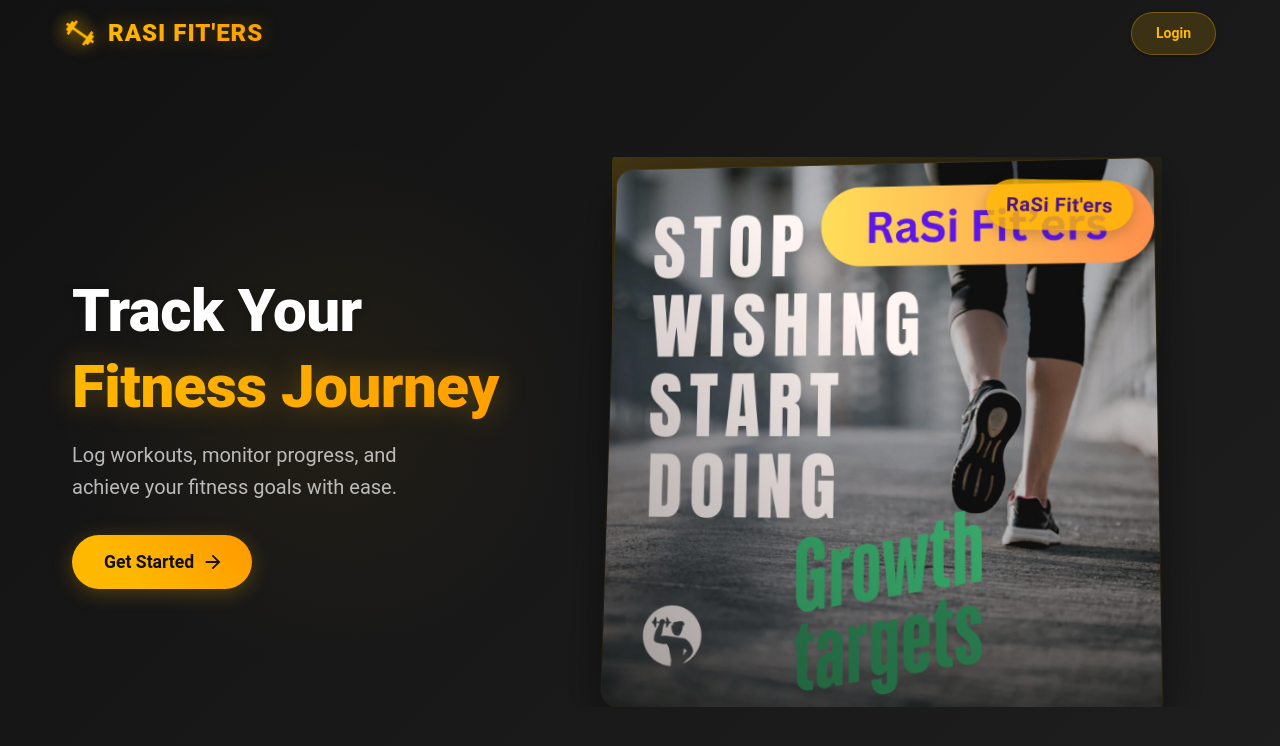
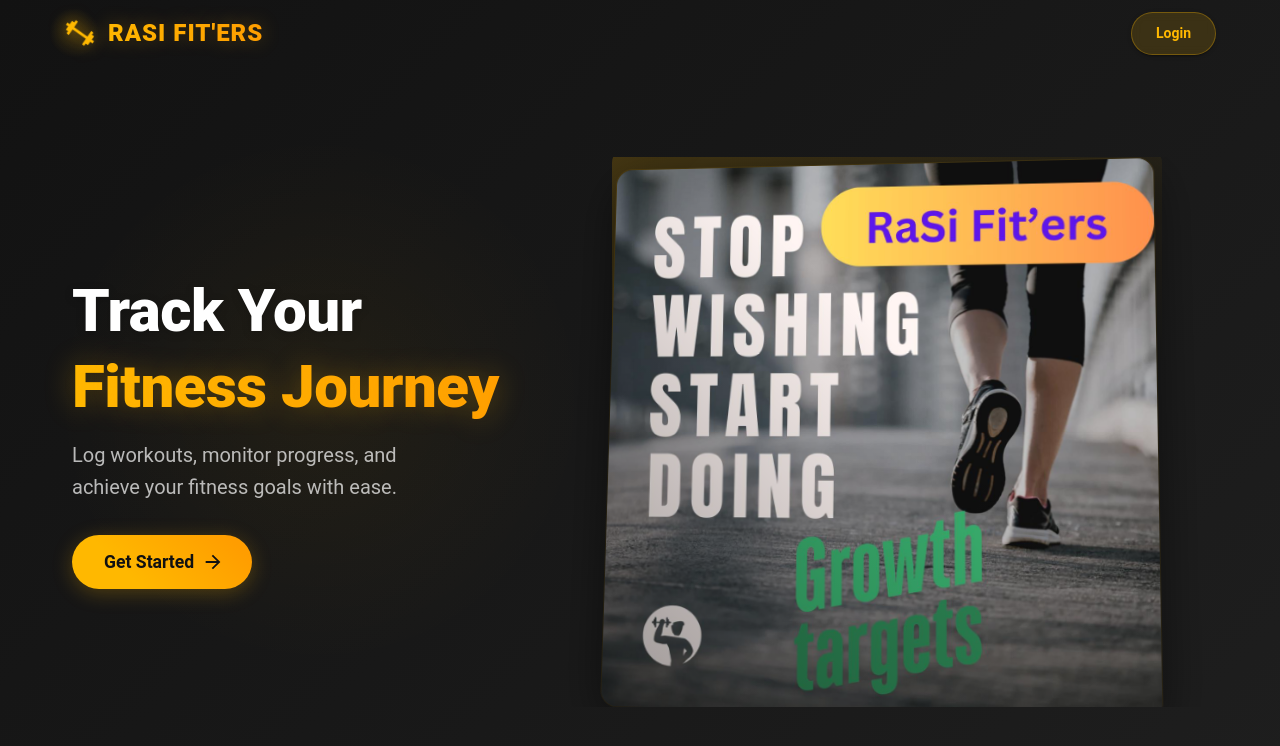
Before and after one commit to vinaySankar2004/RaSi-Fiters-Web-App, a React (Create React App) app in the folder frontend/: page / in a window 1280 px wide. Shown: the top 746 px of the page. Built offline with nearby package versions, Linux system fonts and the light colour scheme; no server answers.

Commit message:
minor frontend design changes - removed CSS now using purely MUI + inline css

```diff
--- a/frontend/src/components/HeroSection.js
+++ b/frontend/src/components/HeroSection.js
@@ -211,32 +211,6 @@ const HeroSection = () => {
                                         }
                                     }}
                                 />
-
-                                {/* Overlay text */}
-                                <Box
-                                    sx={{
-                                        position: 'absolute',
-                                        top: 20,
-                                        right: 20,
-                                        backgroundColor: 'rgba(255,184,0,0.8)',
-                                        borderRadius: '30px',
-                                        padding: '10px 20px',
-                                        zIndex: 2,
-                                        transform: 'rotate(2deg)',
-                                        boxShadow: '0 4px 15px rgba(0,0,0,0.2)'
-                                    }}
-                                >
-                                    <Typography
-                                        variant="h6"
-                                        sx={{
-                                            color: '#4a148c',
-                                            fontWeight: 700,
-                                            letterSpacing: '0.5px'
-                                        }}
-                                    >
-                                        RaSi Fit'ers
-                                    </Typography>
-                                </Box>
                             </Paper>
                         </Box>
                     </Grid>
```
